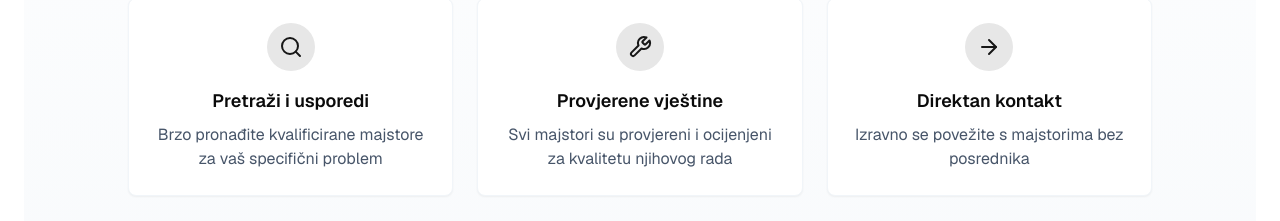
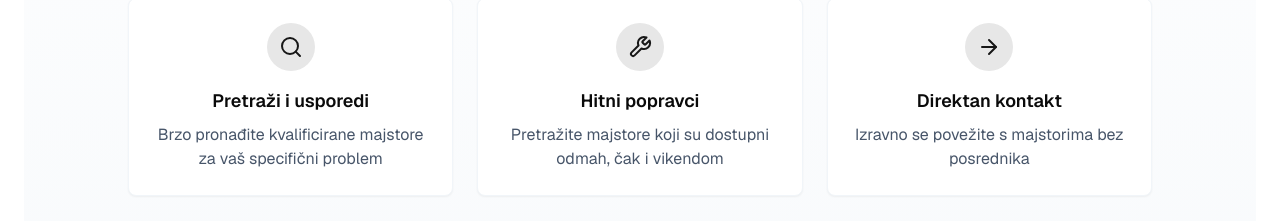
Before and after one commit to pero020/popravci, a Next.js app: page / in a window 1280 px wide. Shown: the part 527-748 px from the top of the page. Built offline with nearby package versions, Linux system fonts and the light colour scheme; no server answers.

Commit message:
Update landing page wording

```diff
--- a/components/hero.tsx
+++ b/components/hero.tsx
@@ -45,9 +45,9 @@ export default function Hero() {
             <div className="h-12 w-12 rounded-full bg-primary/10 flex items-center justify-center mb-4">
               <Wrench className="h-6 w-6 text-primary" />
             </div>
-            <h3 className="text-lg font-semibold mb-2">Provjerene vještine</h3>
+            <h3 className="text-lg font-semibold mb-2">Hitni popravci</h3>
             <p className="text-slate-600 text-center">
-              Svi majstori su provjereni i ocijenjeni za kvalitetu njihovog rada
+              Pretražite majstore koji su dostupni odmah, čak i vikendom
             </p>
           </div>
           <div className="flex flex-col items-center p-6 bg-white rounded-lg shadow-sm border border-slate-100">
```
